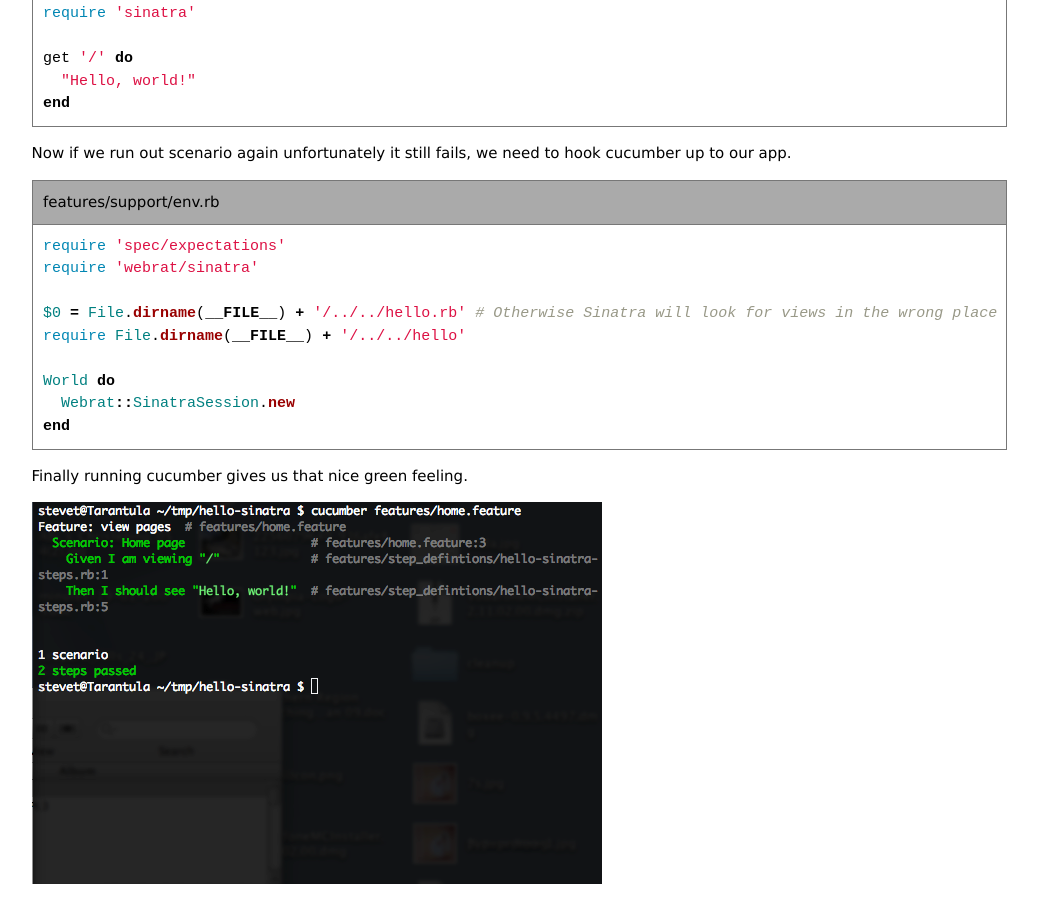
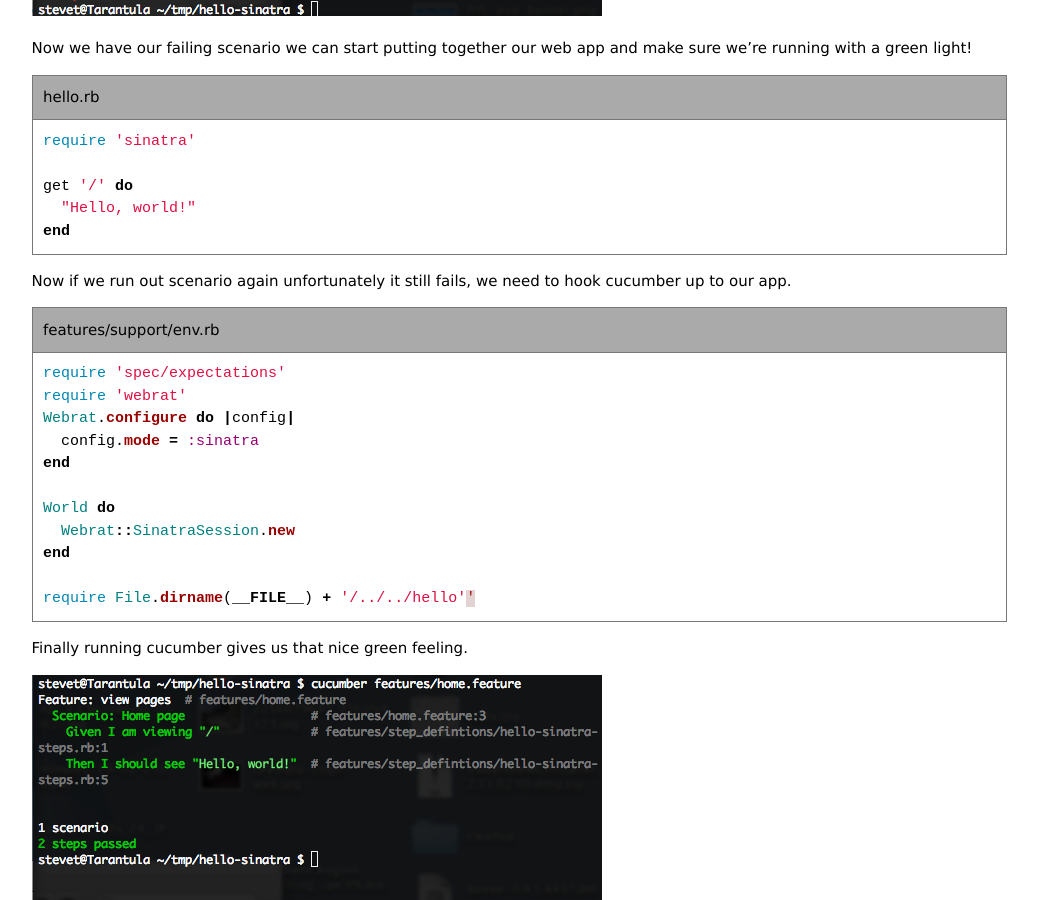
Before and after one commit to tooky/tooky.github.com, a Jekyll site: the page built from _posts/2009-02-05-getting-started-with-cucumber-and-sinatra.markdown, in a window 1280 px wide and 900 px high, scrolled down 2825 px. Shown: the whole window, without its empty margins (121-1159 px from the left). Built offline with Jekyll 4.4.1, drawn with Linux system fonts in a browser that asks for light colours; some of the changed text lies outside the part shown.

Commit message:
updating sinatra + cucumber post

```diff
--- a/_posts/2009-02-05-getting-started-with-cucumber-and-sinatra.markdown
+++ b/_posts/2009-02-05-getting-started-with-cucumber-and-sinatra.markdown
@@ -60,7 +62,10 @@
   <div class="text">
 {% highlight ruby %}
 require 'spec/expectations'
-require 'webrat/sinatra'
+require 'webrat'
+Webrat.configure do |config|
+  config.mode = :sinatra
+end
 
 World do
   Webrat::SinatraSession.new
@@ -95,14 +100,16 @@
   <div class="text">
 {% highlight ruby %}
 require 'spec/expectations'
-require 'webrat/sinatra'
-
-$0 = File.dirname(__FILE__) + '/../../hello.rb' # Otherwise Sinatra will look for views in the wrong place
-require File.dirname(__FILE__) + '/../../hello'
+require 'webrat'
+Webrat.configure do |config|
+  config.mode = :sinatra
+end
 
 World do
   Webrat::SinatraSession.new
 end
+
+require File.dirname(__FILE__) + '/../../hello''
 {% endhighlight %}
   </div>
 </div>
```
Also changed, not shown: other parts of _posts/2009-02-05-getting-started-with-cucumber-and-sinatra.markdown (+2 -0 lines), frfc_twitter.html (deleted, +0 -23 lines), images/indicator.gif (deleted).
